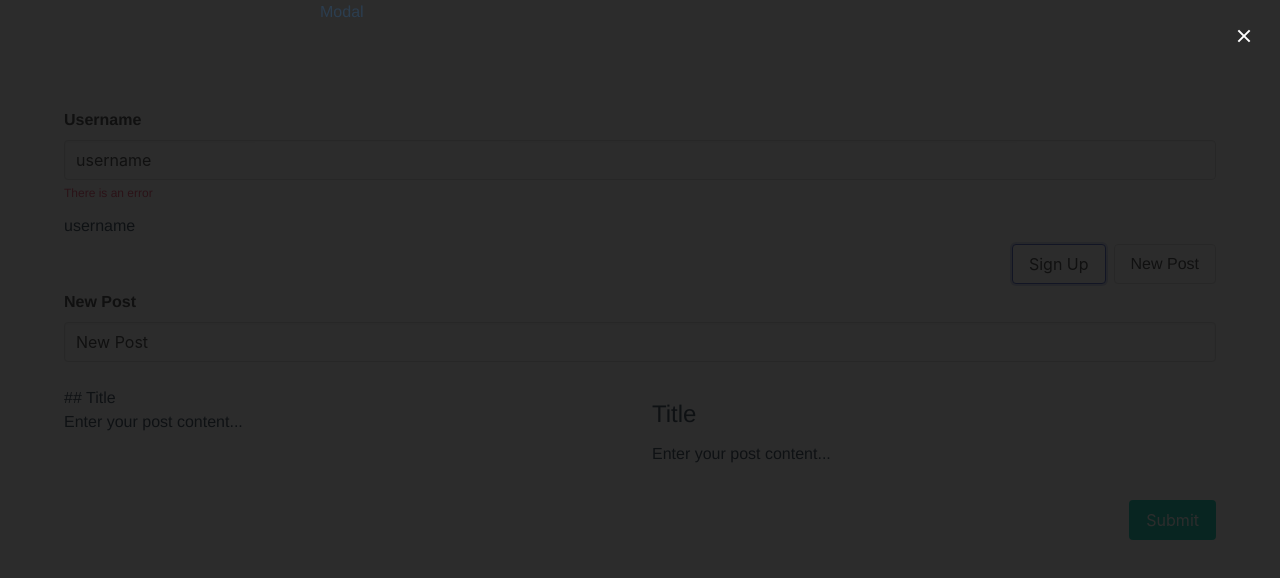
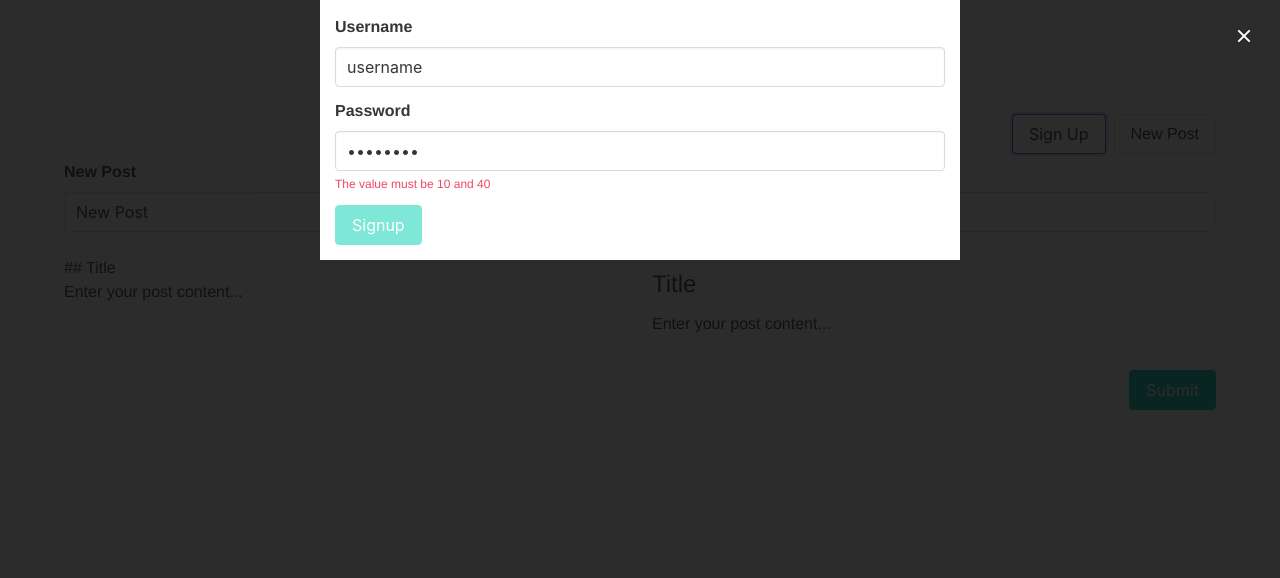
Before and after one commit to ZahidHasan24/vue-composition-project, a Vue app: page /posts/new in a window 1280 px wide. Both pictures are taken after a click on the button "Sign Up". Shown: the top 578 px of the page. Built offline with nearby package versions, Linux system fonts and the light colour scheme.

Commit message:
added signup modal with validation, provide inject added and fixed test

```diff
--- a/src/App.vue
+++ b/src/App.vue
@@ -8,8 +8,6 @@
   </div>
   <section class="section">
     <div class="container">
-      <form-input v-model="username" name="Username" type="text" error="There is an error" />
-      {{ username }}
       <Navbar />
       <router-view />
     </div>
@@ -30,7 +28,6 @@ export default defineComponent({
   },
   setup() {
     const modal = useModal();
-    const username = ref("username");
     const style = computed(() => {
       return {
         display: modal.show.value ? "block" : "none",
@@ -40,7 +37,6 @@ export default defineComponent({
     return {
       style,
       hide,
-      username,
     };
   },
 });
--- a/src/components/FormInput.vue
+++ b/src/components/FormInput.vue
@@ -5,7 +5,7 @@
       <input
         :type="type"
         class="input"
-        v-model="modelValue"
+        :value="modelValue"
         @input="handleInput"
       />
     </div>
--- a/src/components/Nabvar.vue
+++ b/src/components/Nabvar.vue
@@ -8,14 +8,18 @@
     </div>
   </div>
   <teleport to="#modal">
-    <div>Modal</div>
+    <signup />
   </teleport>
 </template>
 <script>
 import { defineComponent } from "vue";
-import { useModal } from "../useModal";
+import { useModal } from "@/useModal";
+import Signup from "@/components/Signup.vue";
 
 export default defineComponent({
+  components: {
+    Signup,
+  },
   setup() {
     const modal = useModal();
     const show = () => modal.showModal();
--- /dev/null
+++ b/src/components/Signup.vue
@@ -0,0 +1,80 @@
+<template>
+  <form @submit.prevent="submit">
+    <form-input
+      v-model="username"
+      name="Username"
+      type="text"
+      :error="usernameStatus.message"
+    />
+    <form-input
+      v-model="password"
+      name="Password"
+      type="password"
+      :error="passwordStatus.message"
+    />
+    <button
+      class="button is-primary"
+      :disabled="!usernameStatus.valid || !passwordStatus.valid"
+    >
+      Signup
+    </button>
+  </form>
+</template>
+
+<script lang="ts">
+import { computed, defineComponent, ref } from "vue";
+import FormInput from "@/components/FormInput.vue";
+import { required, length, Status, validate } from "@/validation";
+import { User, useStore } from "@/store";
+import { useModal } from "@/useModal";
+
+export default defineComponent({
+  name: "Signup",
+  components: {
+    FormInput,
+  },
+  setup() {
+    const store = useStore();
+    const modal = useModal();
+    const username = ref("username");
+    const usernameStatus = computed<Status>(() => {
+      return validate(username.value, [
+        required(),
+        length({ min: 5, max: 10 }),
+      ]);
+    });
+    const password = ref("password");
+    const passwordStatus = computed<Status>(() => {
+      return validate(password.value, [
+        required(),
+        length({ min: 10, max: 40 }),
+      ]);
+    });
+    const submit = async (evt: Event) => {
+      if (!usernameStatus.value.valid || !passwordStatus.value.valid) {
+        return;
+      }
+      const newUser: User = {
+        id: "-1",
+        username: username.value,
+        password: password.value,
+      };
+      await store.createUser(newUser);
+      modal.hideModal();
+    };
+    return {
+      username,
+      usernameStatus,
+      password,
+      passwordStatus,
+      submit,
+    };
+  },
+});
+</script>
+<style scoped>
+form {
+  padding: 15px;
+  background: white;
+}
+</style>
--- a/src/main.ts
+++ b/src/main.ts
@@ -1,10 +1,11 @@
 import { createApp } from "vue";
-import App from "./App.vue";
+import App from "@/App.vue";
 import axios from "axios";
 import { router } from "@/router";
 import { random } from "lodash";
 import { today, thisWeek, thisMonth, Post } from "@/data";
 import "highlight.js/styles/atom-one-dark.css";
+import { store } from "@/store";
 
 function delay() {
   return new Promise((res) => {
@@ -38,4 +39,5 @@ axios.post = async (url: string, post: Post) => {
 
 createApp(App)
   .use(router)
+  .use(store)
   .mount("#app");
--- a/src/store.ts
+++ b/src/store.ts
@@ -1,6 +1,12 @@
-import { reactive, readonly } from "vue";
+import { reactive, readonly, provide, inject, App } from "vue";
 import axios from "axios";
 import { Post, today, thisWeek, thisMonth } from "@/data";
+
+export interface User {
+  id: string;
+  username: string;
+  password: string;
+}
 
 interface State {
   posts: PostState;
@@ -12,11 +18,15 @@ interface PostState {
   loaded: boolean;
 }
 
-class Store {
+export class Store {
   private state: State;
 
   constructor(initialState: State) {
     this.state = reactive(initialState);
+  }
+
+  install(app: App) {
+    app.provide("store", this);
   }
 
   getState() {
@@ -27,6 +37,10 @@ class Store {
     const response = await axios.post<Post>("/posts", post);
     this.state.posts.all.set(post.id, response.data);
     this.state.posts.ids.push(post.id);
+  }
+
+  async createUser(user: User) {
+    console.log({ user });
   }
 
   async fetchPosts() {
@@ -46,7 +60,7 @@ class Store {
 
 const all = new Map<string, Post>();
 
-const store = new Store({
+export const store = new Store({
   posts: {
     all,
     ids: [],
@@ -54,6 +68,10 @@ const store = new Store({
   },
 });
 
-export function useStore() {
-  return store;
+export function useStore(): Store {
+  const _store = inject<Store>("store");
+  if (!_store) {
+    throw Error("Did you forgot to call provide?");
+  }
+  return _store;
 }
```
